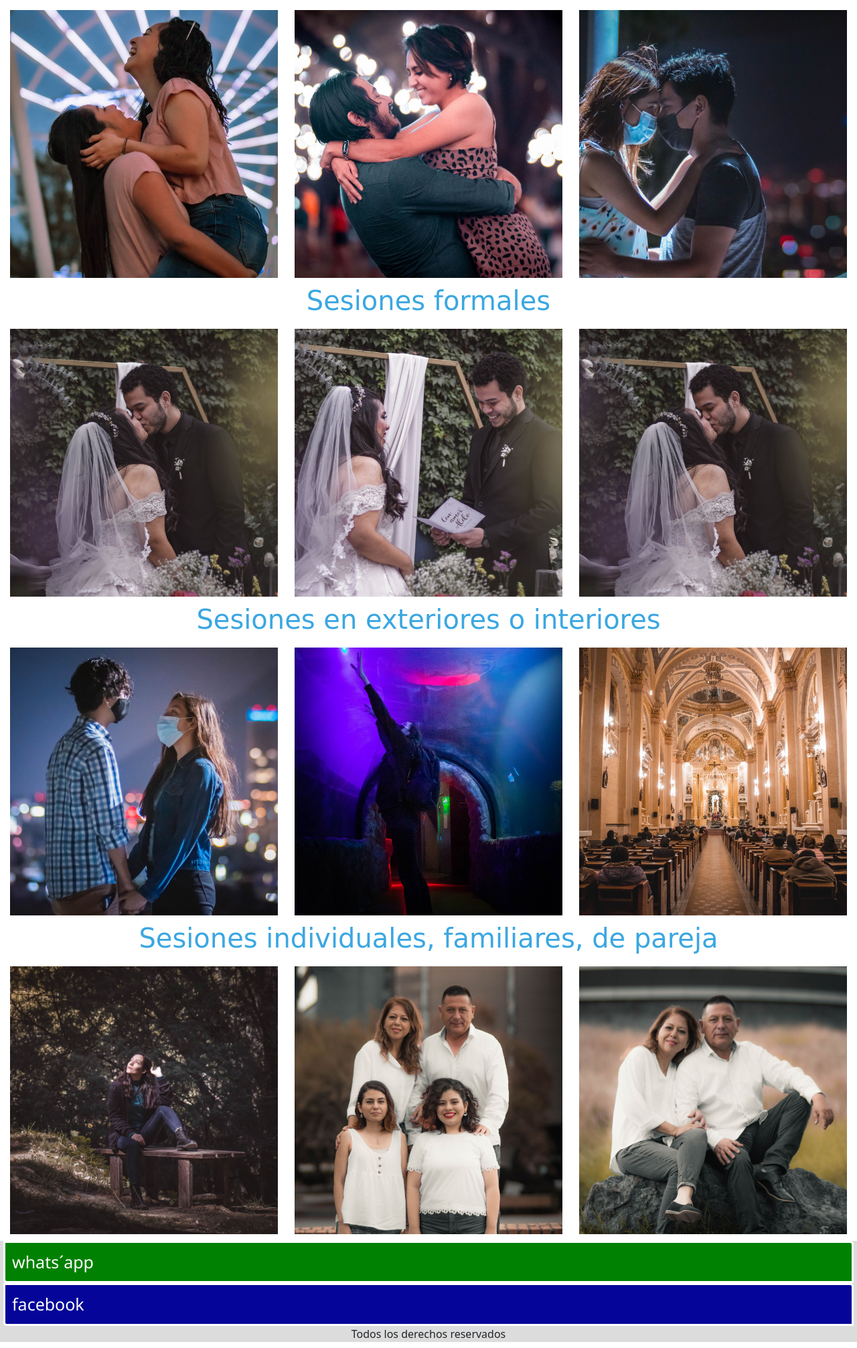
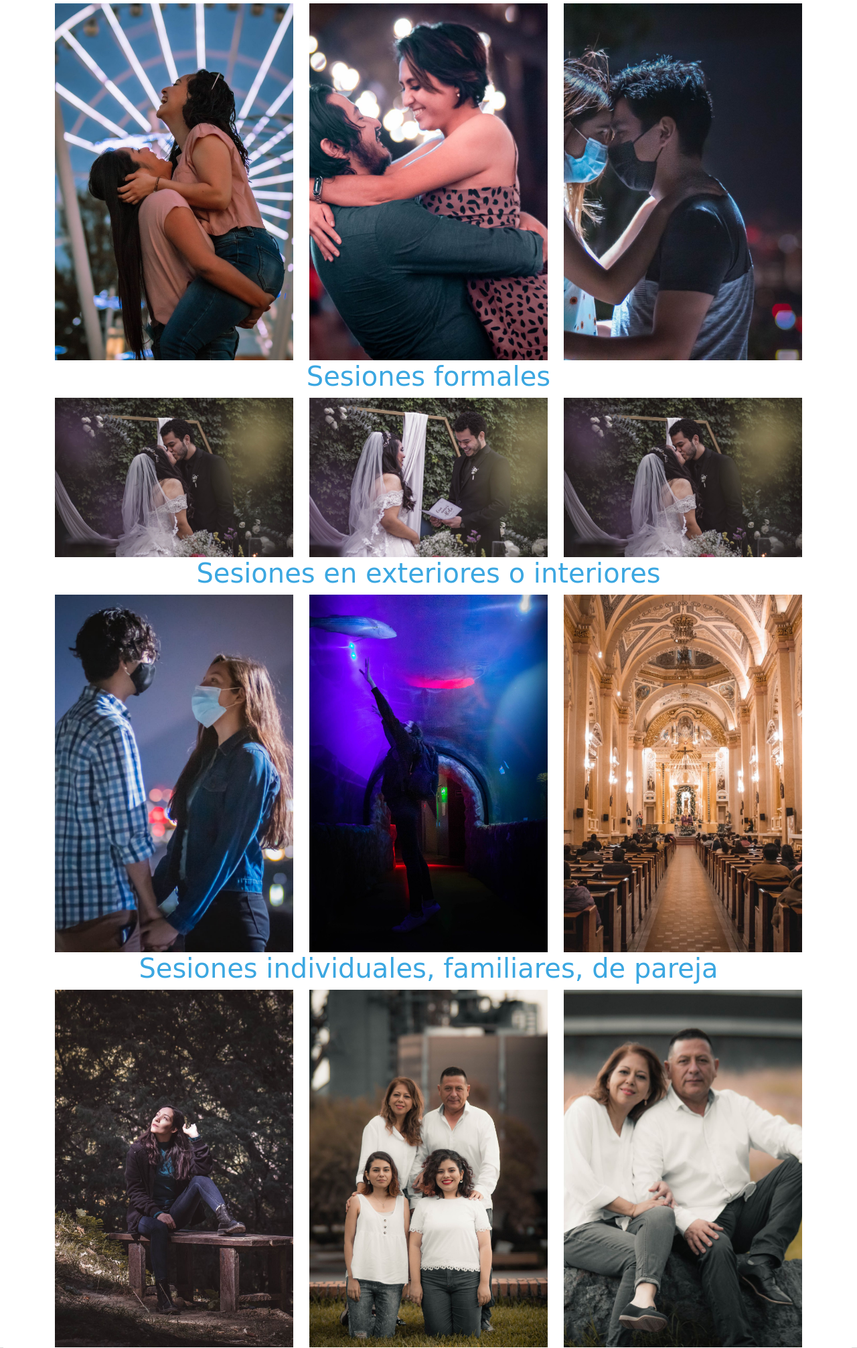
Before and after one commit to Willemien-Mendoza/solofotos, a plain HTML site: page páginas/galeria.html in a window 1280 px wide. Shown: the part 547-2560 px from the top of the page at 67% size. Drawn offline with nearby package versions, Linux system fonts and the light colour scheme.

Commit message:
aplico-bootstrap-en-las-paginas-restantes

```diff
--- a/páginas/galeria.html
+++ b/páginas/galeria.html
@@ -25,45 +25,50 @@
     </header>
 
     <main>
-        <section>
+        <section class="container">
         <div align="center">
             <h1 class="animación">Sesiones casuales</h1>
-            <img src="../recursos/10david.jpg" width="400" height="400" HSPACE="10" VSPACE="10"/>
-            <img src="../recursos/18david.jpg" width="400" height="400" HSPACE="10" VSPACE="10"/>
-            <img src="../recursos/5david.jpg" width="400" height="400" HSPACE="10" VSPACE="10"/>
+            <div class="row">
+            <img class="col-md-4 col-sm-12"  src="../recursos/10david.jpg" />
+            <img class="col-md-4 col-sm-12" src="../recursos/18david.jpg" />
+            <img class="col-md-4 col-sm-12" src="../recursos/5david.jpg" />
             </div>
+        </div>
 
         </section>
 
-        <section>
+        <section class="container">
             <div align="center">
                 <h1 class="animación"> Sesiones formales</h1>
-                <img src="../recursos/boda.jpg" width="400" height="400" HSPACE="10" VSPACE="10"/>
-                <img src="../recursos/boda2.jpg" width="400" height="400" HSPACE="10" VSPACE="10"/>
-                <img src="../recursos/boda3.jpg" width="400" height="400" HSPACE="10" VSPACE="10"/>
-
+                <div class="row">
+                <img class="col-md-4 col-sm-12" src="../recursos/boda.jpg"/>
+                <img class="col-md-4 col-sm-12" src="../recursos/boda2.jpg"/>
+                <img class="col-md-4 col-sm-12" src="../recursos/boda3.jpg"/>
+                </div>
 
             </div>
         </section>
 
-        <section>
+        <section class="container">
             <div align="center">
                 <h1 class="animación"> Sesiones en exteriores o interiores</h1>
-                <img src="../recursos/imagenfondoheader.jpg" width="400" height="400" HSPACE="10" VSPACE="10"/>
-                <img src="../recursos/interiores.jpg" width="400" height="400" HSPACE="10" VSPACE="10"/>
-                <img src="../recursos/iglesia.jpg" width="400" height="400" HSPACE="10" VSPACE="10"/>
-
+                <div class="row">
+                <img class="col-md-4 col-sm-12" src="../recursos/imagenfondoheader.jpg"/>
+                <img class="col-md-4 col-sm-12" src="../recursos/interiores.jpg"/>
+                <img class="col-md-4 col-sm-12" src="../recursos/iglesia.jpg" />
+                </div>
 
             </div>
         </section>
 
-        <section>
+        <section class="container">
         <div align="center">
             <h1 class="animación"> Sesiones individuales, familiares, de pareja</h1>
-            <img src="../recursos/individuales.jpg" width="400" height="400" HSPACE="10" VSPACE="10"/>
-            <img src="../recursos/familiar.jpg" width="400" height="400" HSPACE="10" VSPACE="10"/>
-            <img src="../recursos/pareja2.jpg" width="400" height="400" HSPACE="10" VSPACE="10"/>
-
+            <div class="row">
+            <img class="col-md-4 col-sm-12" src="../recursos/individuales.jpg" />
+            <img class="col-md-4 col-sm-12" src="../recursos/familiar.jpg" />
+            <img class="col-md-4 col-sm-12" src="../recursos/pareja2.jpg" />
+            </div>
 
         </div>
     </section>
```
Also changed, not shown: páginas/fotografodavidyeverino.html (+32 -10 lines).
